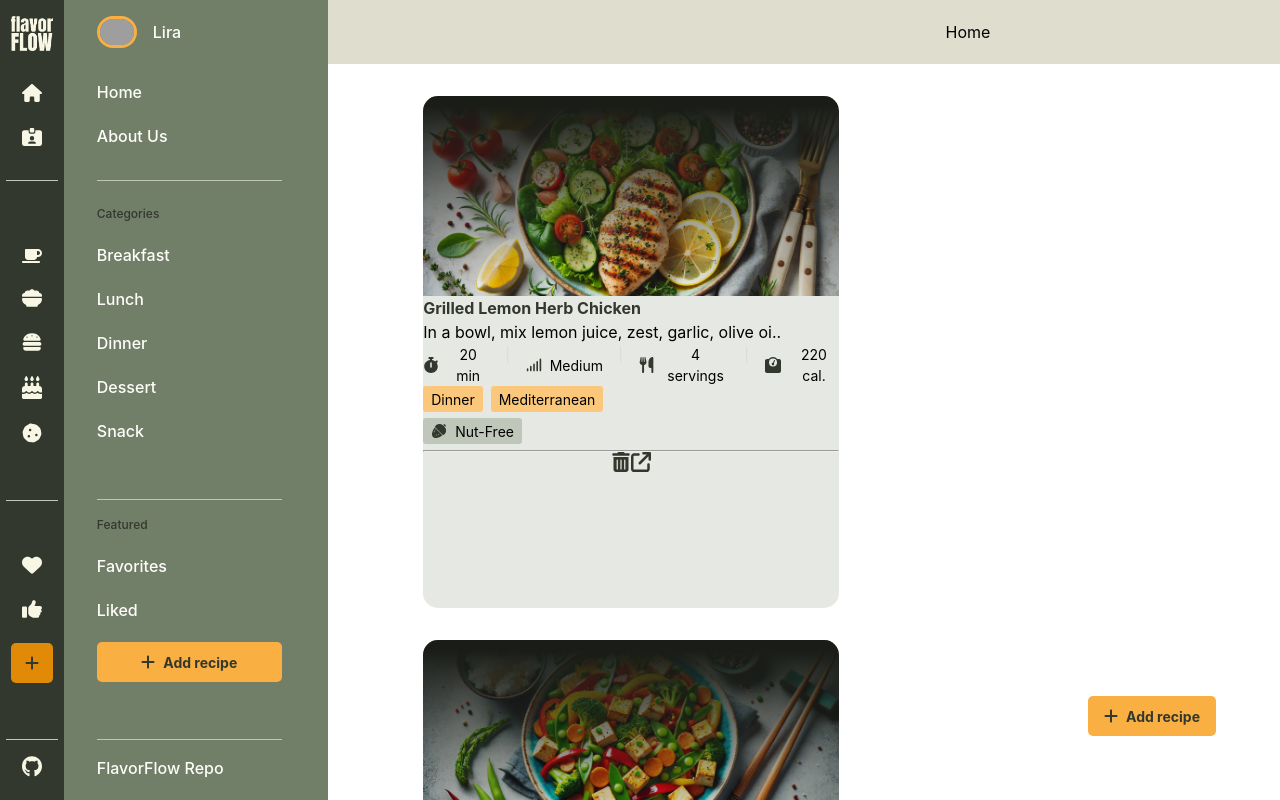
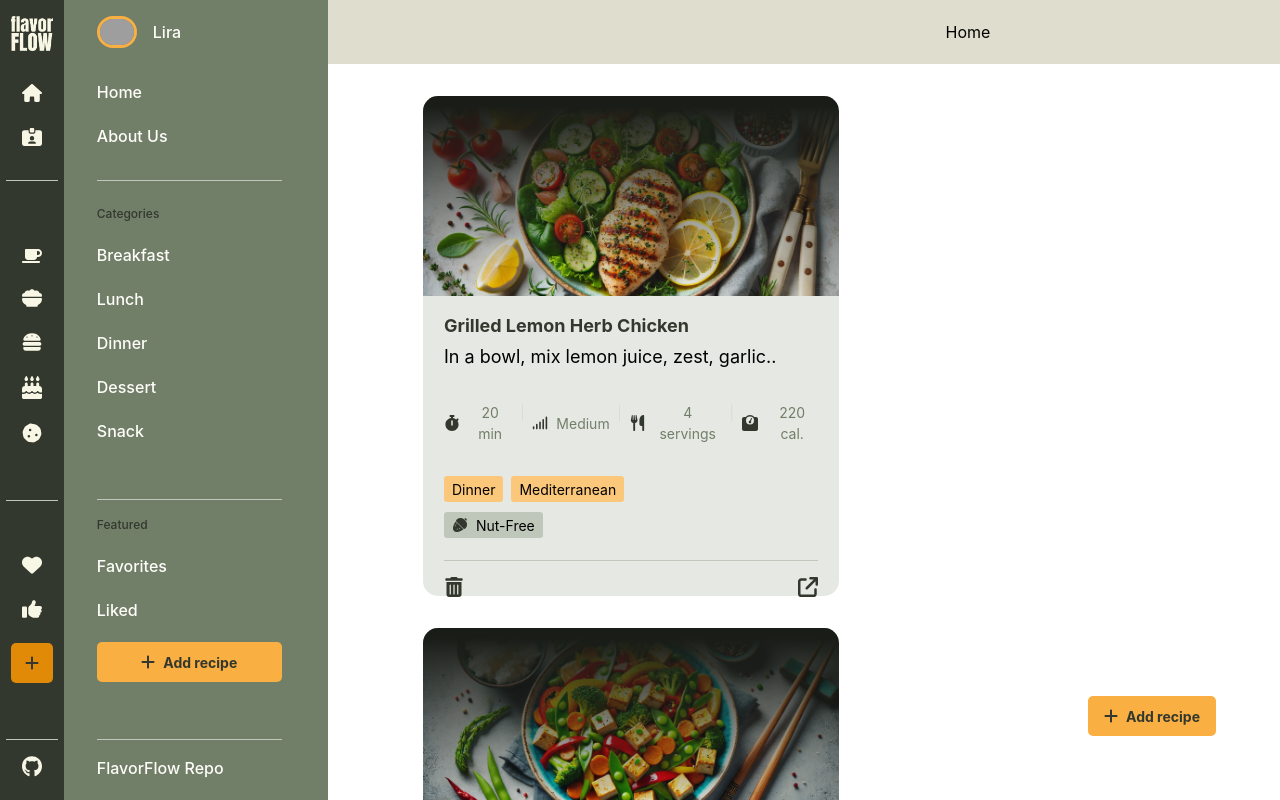
Before and after one commit to clasei/flavorflow, a React (Vite) app: page / in a window 1280 px wide. Built offline with nearby package versions, Linux system fonts and the light colour scheme; grey boxes are pictures that could not be loaded.

Commit message:
Card css fixes

```diff
--- a/src/App.css
+++ b/src/App.css
@@ -287,7 +287,7 @@ body{
 /*Card----------------------------------------------------------------------------*/
 .card{
   width: 416px;
-  height: 512px;
+  height: 500px;
   border-radius: 15px;
   background-color: var(--color-primary200);
 }
@@ -296,8 +296,14 @@ body{
   display: flex;
   flex-direction: column;
   align-items: flex-start;
+  font-size: 18px;
+  margin: 16px 5%;
+  gap: 4px;
 }
 
+.cardHeader p{
+  text-align: left;
+}
 
 .cardImg {
   position: relative;
@@ -332,20 +338,22 @@ body{
 .cardResume {
   display: flex;
   flex-direction: row;
-  gap: 16px;
+  margin: 32px 5%;
+  gap: 8px;
   font-size: 14px;
+  color: var(--color-primary500);
 }
 
 .cardSimpleTags, .cardTags {
   display: flex;
-  gap: 16px;
   height: 32px;
-
+  margin: 4px 5%;
 }
 
 .cardSimpleTags p{
   background-color: var(--color-accent500);
   padding: 4px 8px;
+
 }
 
 .cardTags p{
@@ -454,3 +462,15 @@ padding: 4px 8px;
   text-decoration: none;
   color: var(--color-secundary500);
 }
+
+.card hr {
+  margin: 16px 5%;
+  border: 0;
+  border-top: 0.2px solid var(--color-primary400);
+}
+
+.cardActions{
+  display: flex;
+  justify-content: space-between;
+  margin: 0px 5%;
+}
--- a/src/components/RecipeCard.jsx
+++ b/src/components/RecipeCard.jsx
@@ -50,7 +50,7 @@ function RecipeCard(props) {
           <Link className="recipeLink" to={`/recipes/${props.eachRecipe.name}`} element={< RecipeDetails />}>
             <h4>{props.eachRecipe.name}</h4>
           </Link>
-          <p>{props.eachRecipe.instructions[0].slice(0,50)}..</p>
+          <p>{props.eachRecipe.instructions[0].slice(0,40)}..</p>
         </section>
 
         <section className="cardResume">
@@ -75,10 +75,10 @@ function RecipeCard(props) {
           </div>
         </section>
 
-        <div className="cardSimpleTags">
+        <section className="cardSimpleTags">
             <p>{props.eachRecipe.mealType}</p>{/*aquí si hay varias debería mostrarlas*/}
             <p>{props.eachRecipe.cuisine}</p>
-        </div>
+        </section>
 
         <section className="cardTags">
           {props.eachRecipe.tags.map((tag, index) => (
@@ -89,8 +89,6 @@ function RecipeCard(props) {
            ))}
         </section>
 
-        {/* <p>Did you liked it? {props.eachRecipe.liked ? (<img src={thumbUp}/>) : (<img src ={thumbDown}/>)}</p> */}
-        {/* <hr style={{ width: "80%", display:"flex", Align:"center"}} /> */}
         <hr/>
 
         <section className="cardActions">
@@ -105,6 +103,8 @@ function RecipeCard(props) {
 
        </div>
 
+        {/* <p>Did you liked it? {props.eachRecipe.liked ? (<img src={thumbUp}/>) : (<img src ={thumbDown}/>)}</p> */}
+        {/* <hr style={{ width: "80%", display:"flex", Align:"center"}} /> */}
     </div>
 
   )
```
